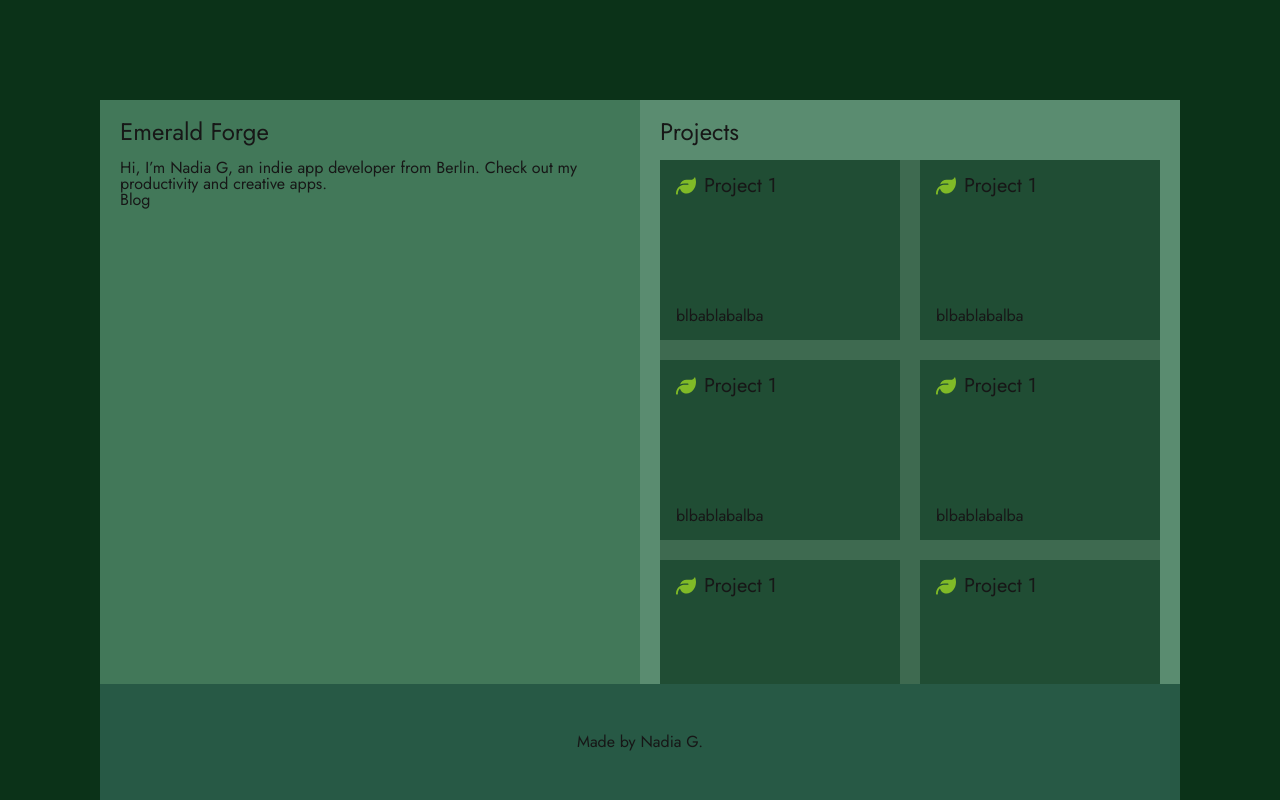
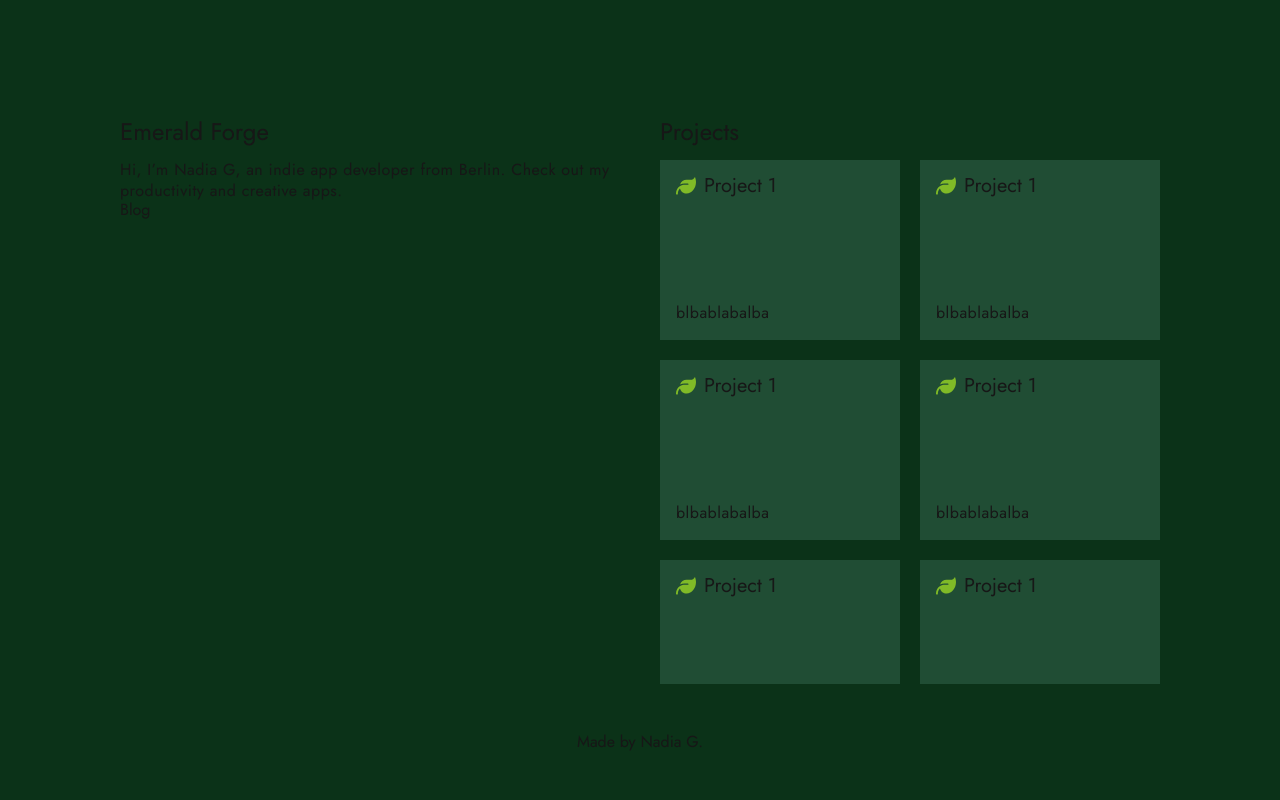
Before and after one commit to JackGarrus/nadyg-website, a Next.js app: page / in a window 1280 px wide. Built offline with nearby package versions, Linux system fonts and the light colour scheme.

Commit message:
restyling

```diff
--- a/src/app/globals.css
+++ b/src/app/globals.css
@@ -49,6 +49,8 @@ a {
 
 .paragraph {
   font-size: 16px;
+  line-height: 1.3;
+  letter-spacing: 0.5px;
 }
 
 @media (prefers-color-scheme: dark) {
--- a/src/app/page.module.css
+++ b/src/app/page.module.css
@@ -11,7 +11,6 @@
 .container {
   display: flex;
   justify-content: space-between;
-  background-color: #05541e;
   height: 73vh;
 }
 
@@ -25,19 +24,34 @@
 }
 
 .yapSection {
-  background-color: #427859;
+  /* background-color: #427859; */
+  background-color: transparent;
 }
 
 .projectsSection {
-  background-color: #5a8c70;
+  /* background-color: #5a8c70; */
   overflow-y: scroll;
+}
+
+.linksContainer {
+  display: flex;
+}
+
+.linksContainer a {
+  margin-right: 12px;
+  padding: 16px 0 16px;
+}
+
+a.link:hover {
+  color: #249754;
 }
 
 .cardsContainer {
   display: grid;
   grid-template-columns: repeat(auto-fill, minmax(180px, 1fr));
   grid-gap: 20px;
-  background-color: #3e6a50;
+  /*background-color: #3e6a50;*/
+  background-color: transparent;
 }
 
 .card {
@@ -65,6 +79,5 @@
   display: flex;
   justify-content: center;
   align-items: center;
-  background-color: #275945;
   padding: 50px 0;
 }
```
Also changed, not shown: src/app/icons/tree.tsx (added, +20 -0 lines).
